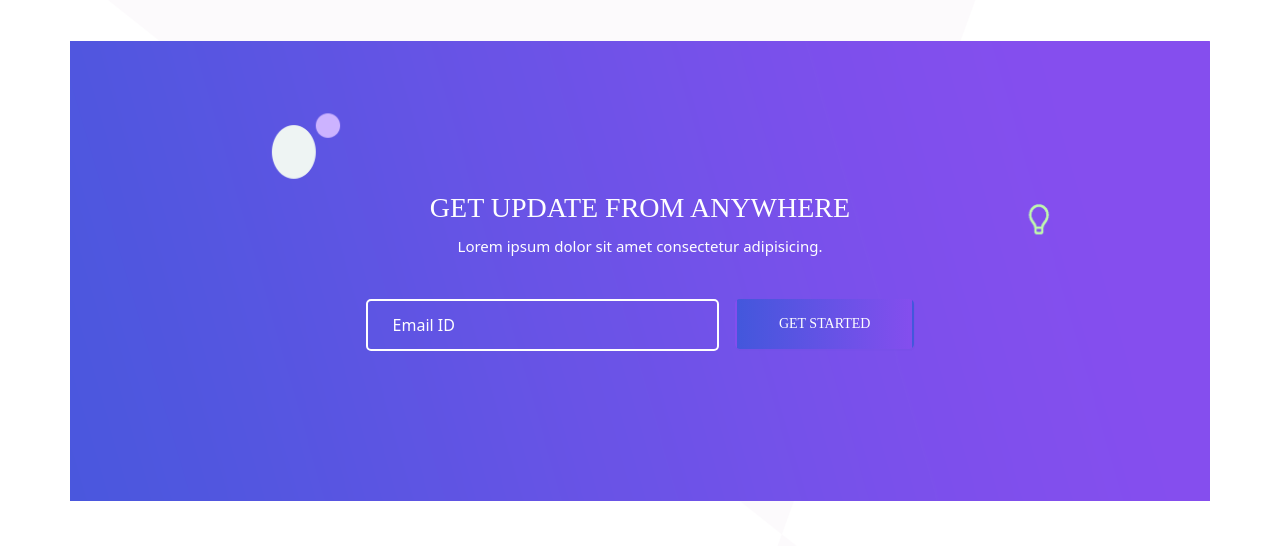
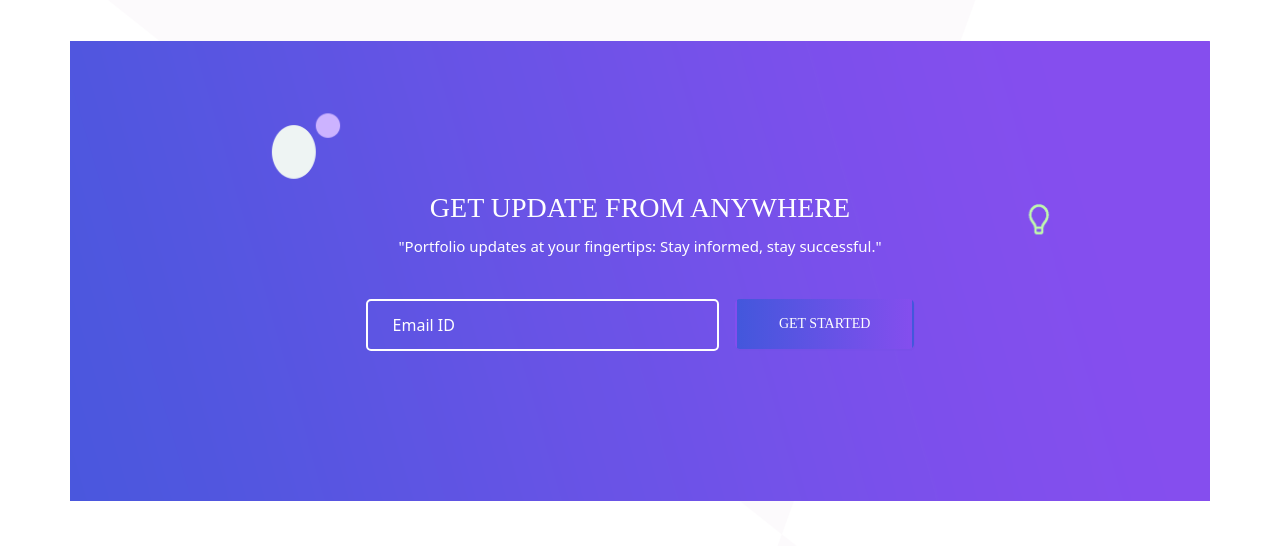
Before and after one commit to patel-guddu/Our_PortFolio, a plain HTML site: page index.html in a window 1280 px wide. Shown: the part 2747-3293 px from the top of the page. Drawn offline with nearby package versions, Linux system fonts and the light colour scheme; a web font is replaced by a local one.

Commit message:
Update footer section

```diff
--- a/index.html
+++ b/index.html
@@ -221,7 +221,7 @@
         <div class="col-12 news-latter text-center px-4">
           <div data-aos="fade-up" data-aos-duration="3000">
             <h3 class="text-white">Get Update from anywhere</h3>
-            <p class="text-white">Lorem ipsum dolor sit amet consectetur adipisicing.</p>
+            <p class="text-white">"Portfolio updates at your fingertips: Stay informed, stay successful."</p>
 
             <form class="row g-3 justify-content-center mt-4">
               <div class="col col-sm-6 col-lg-4">
```
